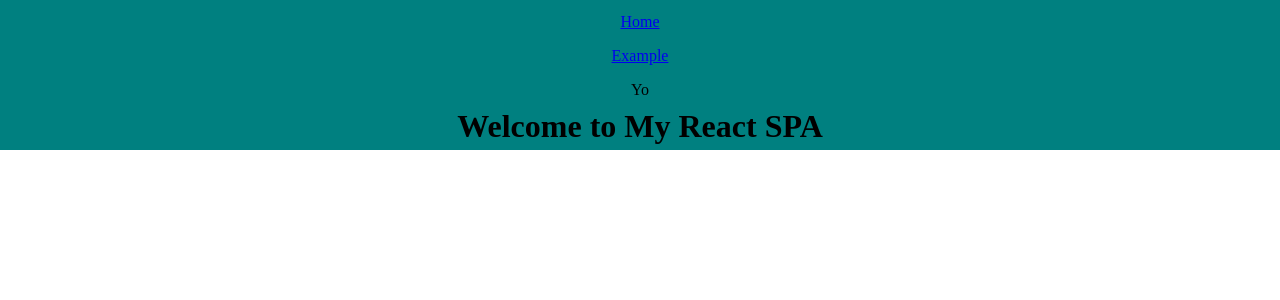
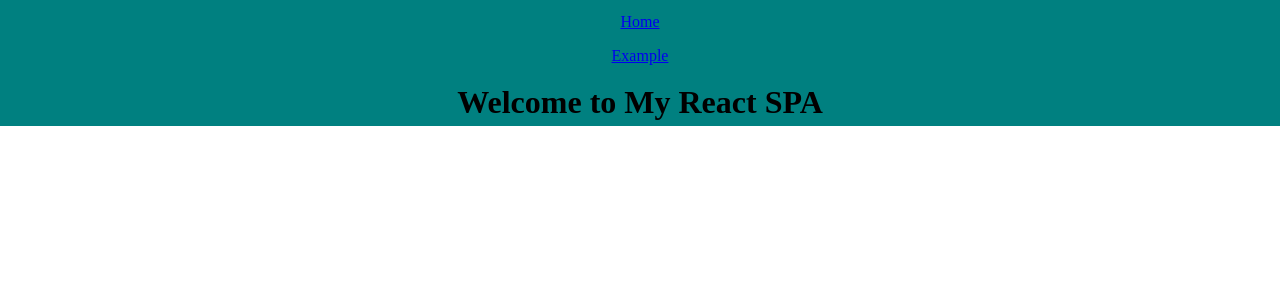
Before and after one commit to joshjacobbaker/quickReactPractice, a React app: page / in a window 1280 px wide. Shown: the top 300 px of the page. Built offline with nearby package versions, Linux system fonts and the light colour scheme.

Commit message:
removed todo

```diff
--- a/src/App.tsx
+++ b/src/App.tsx
@@ -35,8 +35,6 @@ const App: React.FC = () => {
             </li>
           </ul>
         </nav>
-        {/* TODO: Remove */}
-        <div>Yo</div>
         <Routes>
           <Route path="/" element={<Home />} />
           <Route path="/example" element={<ExamplePage />} />
```
